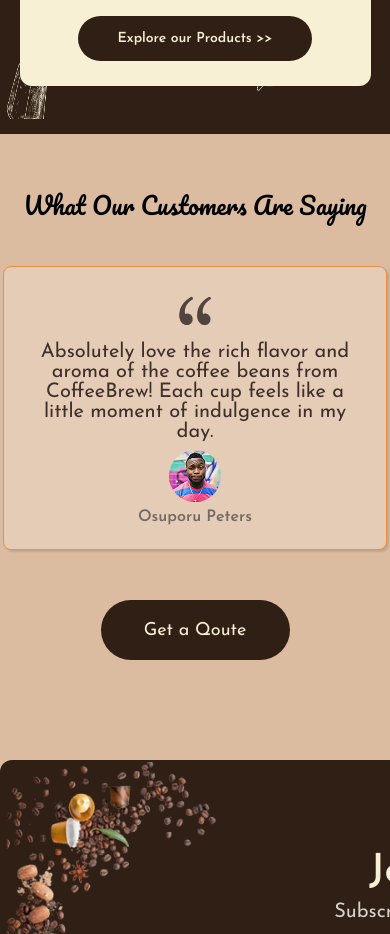
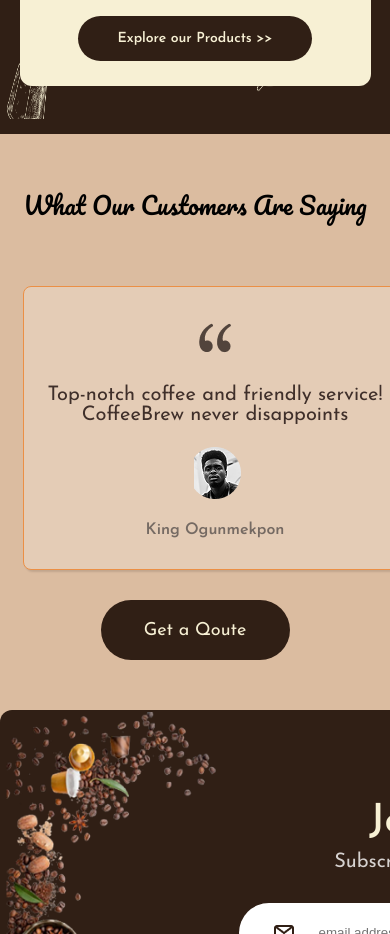
Before and after one commit to DEV-SHEGZ/Cofee-Brew, a React (Vite) app: page / in a window 390 px wide. Shown: the part 4140-5074 px from the top of the page. Built offline with nearby package versions, Linux system fonts and the light colour scheme.

Commit message:
review section 90% done

```diff
--- a/src/App.css
+++ b/src/App.css
@@ -465,7 +465,6 @@
 
 /* NewsLetter Section */
 .newsletter-section {
-  background: #dbbca0;
   padding-top: 50px;
   padding-bottom: 50px;
   display: flex;
@@ -706,6 +705,10 @@
 .cofee6,
 .cofee7 {
   display: none !important;
+}
+.review {
+  background: #dbbca0;
+  text-align: center;
 }
 
 @media (min-width: 320px) and (max-width: 480px) {
@@ -971,9 +974,33 @@
 
   .news-hd {
     font-size: 24px;
+    padding-top: 50px;
   }
   .ourproducts-bgimg {
     width: 80%;
     height: 500px;
   }
+
+  .review {
+    background: #dbbca0;
+    text-align: center;
+  }
+
+  .newsletter-section {
+    overflow-x: scroll;
+    flex-direction: row;
+    padding-top: 20px;
+    padding-bottom: 20px;
+  }
+
+  .newsletter-section::-webkit-scrollbar {
+    display: none;
+  }
+
+  .get {
+    margin-top: 10px;
+  }
+  .customer-review {
+    margin-left: 23px;
+  }
 }
--- a/src/components/Review.jsx
+++ b/src/components/Review.jsx
@@ -6,13 +6,16 @@
 
 const Review = () => {
   return (
+    <div className="review">
+      {" "}
+      <p className="news-hd">What Our Customers Are Saying</p>
       <div div className="newsletter-section">
-      <p className="news-hd">What Our Customers Are Saying</p>
         <div className="cards">
           <div className="customer-review">
             <img src={quote} alt="Quote" className="quote-img" />
             <p className="p1">
-            Top-notch coffee and friendly service! CoffeeBrew never disappoints
+              Top-notch coffee and friendly service! CoffeeBrew never
+              disappoints
             </p>
             <img src={Dp1} alt="" />
             <p className="p2">King Ogunmekpon</p>
@@ -21,8 +24,8 @@
             <img src={quote} alt="Quote" className="quote-img" />
             <p className="p1">
               Absolutely love the rich flavor and aroma of the coffee beans from
-            CoffeeBrew! Each cup feels like a little moment of indulgence in my
-            day.
+              CoffeeBrew! Each cup feels like a little moment of indulgence in
+              my day.
             </p>
             <img src={Dp2} alt="" />
             <p className="p2">Osuporu Peters</p>
@@ -38,6 +41,7 @@
             <p className="p2">Evidence Elemiewele</p>
           </div>
         </div>
+      </div>
       <button className="get">Get a Qoute</button>
     </div>
   );
```
Lines whose indentation alone changed are shown as unchanged.
